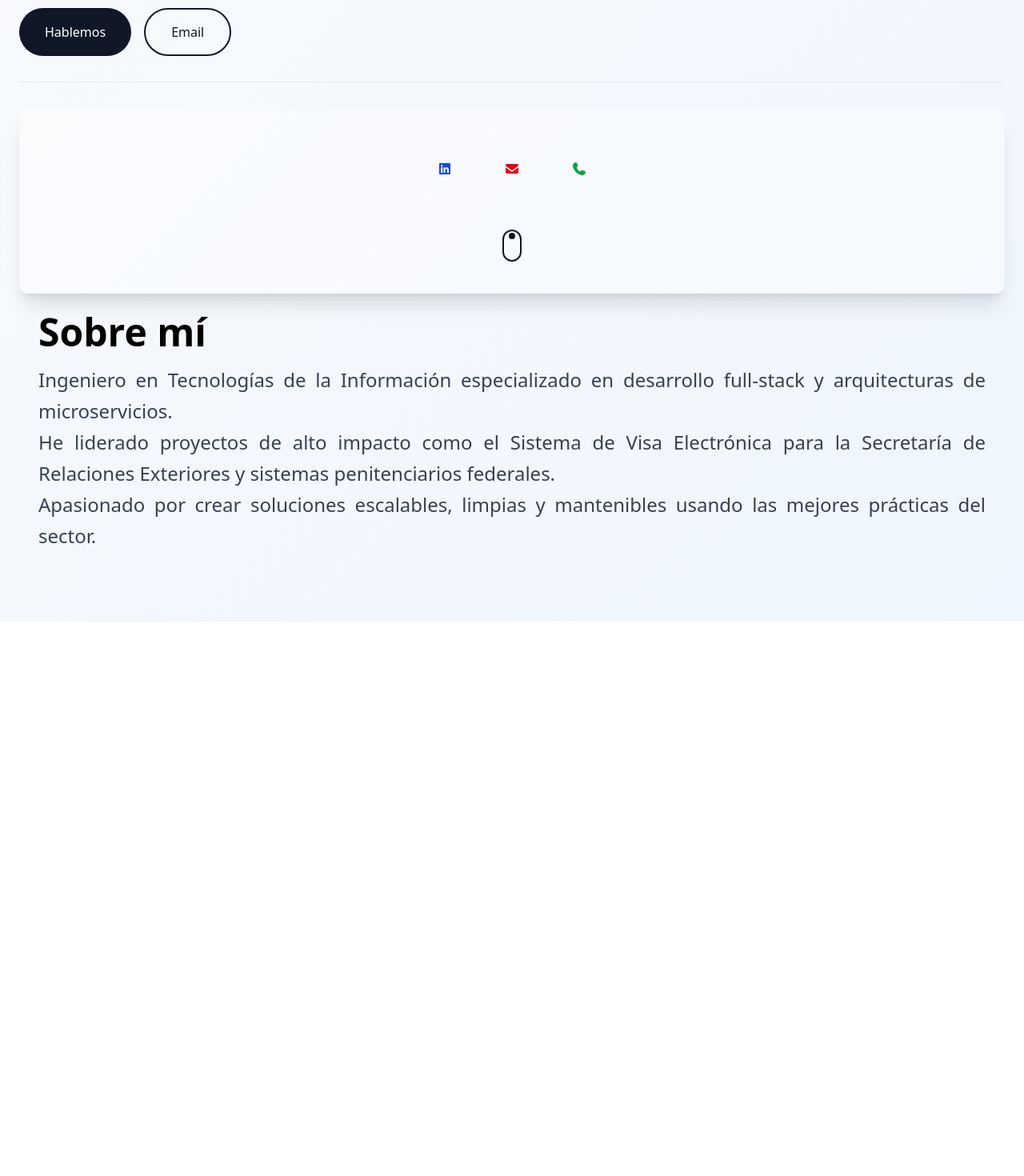
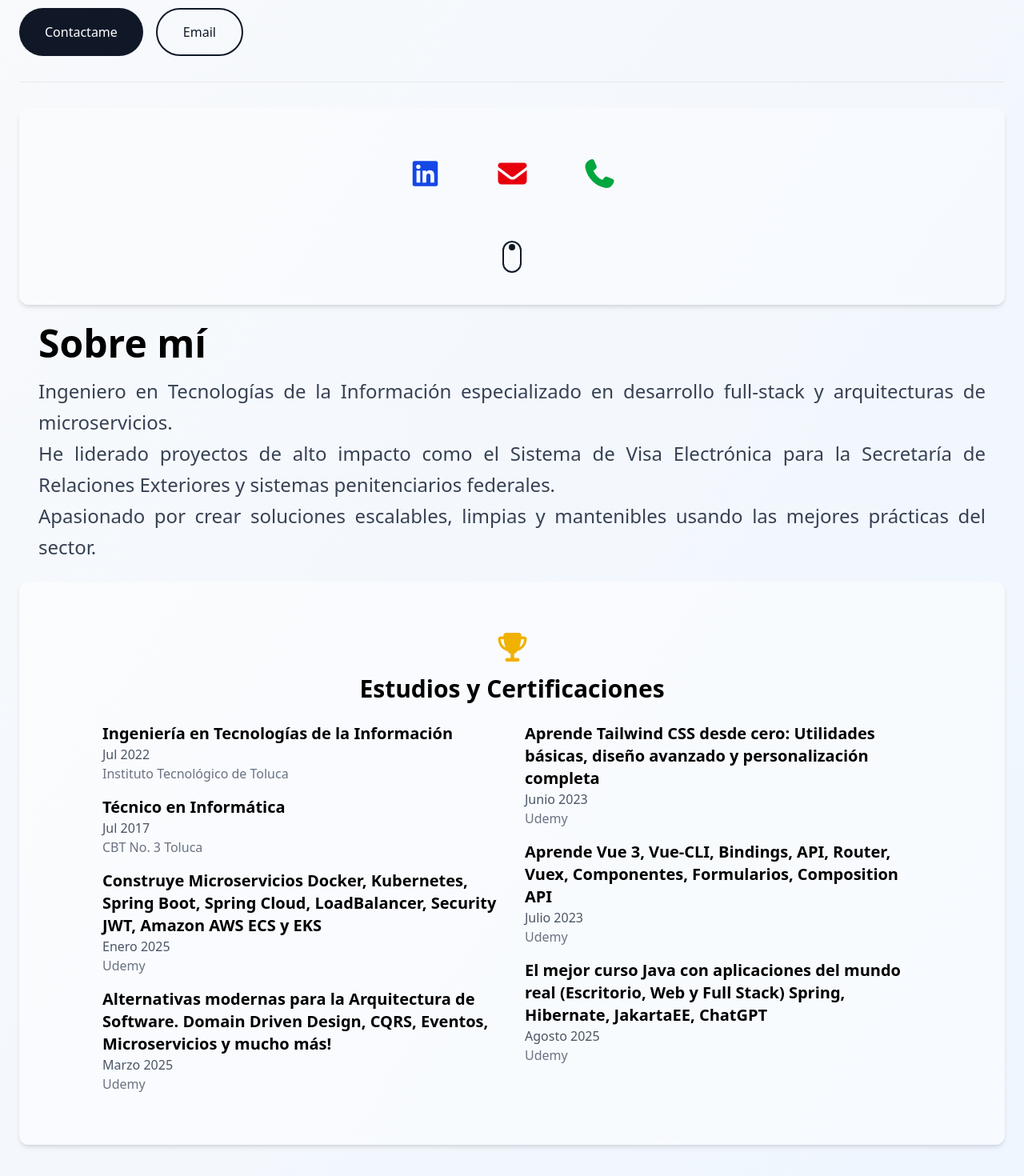
Before and after one commit to igonzalezg1/portafolio, a Vue app: page / in a window 1280 px wide. Shown: the part 460-1930 px from the top of the page at 80% size. Before the commit the page ends 1237 px from the top, so only its background shows below. Built offline with nearby package versions, Linux system fonts and the light colour scheme; the HTML template or start-up script is replaced by a standard one.

Commit message:
Build Certifications

```diff
--- a/src/App.vue
+++ b/src/App.vue
@@ -2,6 +2,7 @@
 import HomeComponent from './components/HomeComponent.vue'
 import ContactsComponent from './components/ContactsComponent.vue'
 import AbautComponent from './components/AbautComponent.vue'
+import CertificationsComponent from './components/CertificationsComponent.vue'
 </script>
 
 <template>
@@ -17,6 +18,9 @@ import AbautComponent from './components/AbautComponent.vue'
 
     <!-- Sección sobre mí -->
     <AbautComponent />
+
+    <!-- Sección de certificaciones -->
+    <CertificationsComponent />
   </section>
 </template>
 
--- /dev/null
+++ b/src/components/CertificationsComponent.vue
@@ -0,0 +1,73 @@
+<script setup lang="ts">
+import { faTrophy } from '@fortawesome/free-solid-svg-icons'
+</script>
+
+<template>
+  <section
+    class="w-full flex flex-col items-center justify-center py-16 bg-white/50 shadow-md rounded-xl p-8 mb-8"
+  >
+    <!-- Icono centrado arriba -->
+    <div class="flex justify-center mb-4">
+      <font-awesome-icon :icon="faTrophy" class="text-4xl text-yellow-500" />
+    </div>
+
+    <!-- Título centrado -->
+    <h2 class="text-3xl font-bold mb-6 text-center">Estudios y Certificaciones</h2>
+
+    <!-- Lista en 2 columnas en desktop, 1 columna en mobile -->
+    <ul class="w-full max-w-5xl columns-1 md:columns-2 gap-8">
+      <li class="mb-4 break-inside-avoid">
+        <h3 class="text-xl font-semibold">Ingeniería en Tecnologías de la Información</h3>
+        <p class="text-gray-600">Jul 2022</p>
+        <p class="text-gray-500">Instituto Tecnológico de Toluca</p>
+      </li>
+      <li class="mb-4 break-inside-avoid">
+        <h3 class="text-xl font-semibold">Técnico en Informática</h3>
+        <p class="text-gray-600">Jul 2017</p>
+        <p class="text-gray-500">CBT No. 3 Toluca</p>
+      </li>
+      <li class="mb-4 break-inside-avoid">
+        <h3 class="text-xl font-semibold">
+          Construye Microservicios Docker, Kubernetes, Spring Boot, Spring Cloud, LoadBalancer,
+          Security JWT, Amazon AWS ECS y EKS
+        </h3>
+        <p class="text-gray-600">Enero 2025</p>
+        <p class="text-gray-500">Udemy</p>
+      </li>
+      <li class="mb-4 break-inside-avoid">
+        <h3 class="text-xl font-semibold">
+          Alternativas modernas para la Arquitectura de Software. Domain Driven Design, CQRS,
+          Eventos, Microservicios y mucho más!
+        </h3>
+        <p class="text-gray-600">Marzo 2025</p>
+        <p class="text-gray-500">Udemy</p>
+      </li>
+      <li class="mb-4 break-inside-avoid">
+        <h3 class="text-xl font-semibold">
+          Aprende Tailwind CSS desde cero: Utilidades básicas, diseño avanzado y personalización
+          completa
+        </h3>
+        <p class="text-gray-600">Junio 2023</p>
+        <p class="text-gray-500">Udemy</p>
+      </li>
+      <li class="mb-4 break-inside-avoid">
+        <h3 class="text-xl font-semibold">
+          Aprende Vue 3, Vue-CLI, Bindings, API, Router, Vuex, Componentes, Formularios, Composition
+          API
+        </h3>
+        <p class="text-gray-600">Julio 2023</p>
+        <p class="text-gray-500">Udemy</p>
+      </li>
+      <li class="mb-4 break-inside-avoid">
+        <h3 class="text-xl font-semibold">
+          El mejor curso Java con aplicaciones del mundo real (Escritorio, Web y Full Stack) Spring,
+          Hibernate, JakartaEE, ChatGPT
+        </h3>
+        <p class="text-gray-600">Agosto 2025</p>
+        <p class="text-gray-500">Udemy</p>
+      </li>
+    </ul>
+  </section>
+</template>
+
+<style scoped></style>
--- a/src/components/ContactsComponent.vue
+++ b/src/components/ContactsComponent.vue
@@ -3,7 +3,7 @@
 <template>
   <section
     id="contacto"
-    class="w-full flex flex-col items-center justify-center py-16 bg-white/30 rounded-xl shadow-xl p-8 relative"
+    class="w-full flex flex-col items-center justify-center py-16 bg-white/30 rounded-xl shadow-md p-8 relative"
   >
     <!-- Card -->
     <div class="flex gap-16 mb-20">
@@ -13,7 +13,7 @@
         target="_blank"
         class="text-blue-700 hover:text-blue-500 transition-transform transform hover:scale-125"
       >
-        <font-awesome-icon :icon="['fab', 'linkedin']" class="w-20 h-20 md:w-28 md:h-28" />
+        <font-awesome-icon :icon="['fab', 'linkedin']" class="text-4xl" />
       </a>
 
       <!-- Email -->
@@ -21,7 +21,7 @@
         href="mailto:gonzalezgarciaivandejesus@gmail.com"
         class="text-red-600 hover:text-red-400 transition-transform transform hover:scale-125"
       >
-        <font-awesome-icon :icon="['fas', 'envelope']" class="w-20 h-20 md:w-28 md:h-28" />
+        <font-awesome-icon :icon="['fas', 'envelope']" class="text-4xl" />
       </a>
 
       <!-- Teléfono -->
@@ -29,7 +29,7 @@
         href="tel:+527291097554"
         class="text-green-600 hover:text-green-400 transition-transform transform hover:scale-125"
       >
-        <font-awesome-icon :icon="['fas', 'phone']" class="w-20 h-20 md:w-28 md:h-28" />
+        <font-awesome-icon :icon="['fas', 'phone']" class="text-4xl" />
       </a>
     </div>
 
--- a/src/components/HomeComponent.vue
+++ b/src/components/HomeComponent.vue
@@ -88,7 +88,7 @@ const handleEmailClick = () => {
           @click="handleContactClick"
           class="group px-8 py-4 bg-gray-900 text-white rounded-full flex items-center gap-2 hover:gap-4 transition-all duration-300 hover:shadow-2xl hover:scale-105 font-medium"
         >
-          Hablemos
+          Contactame
         </button>
 
         <button
```
